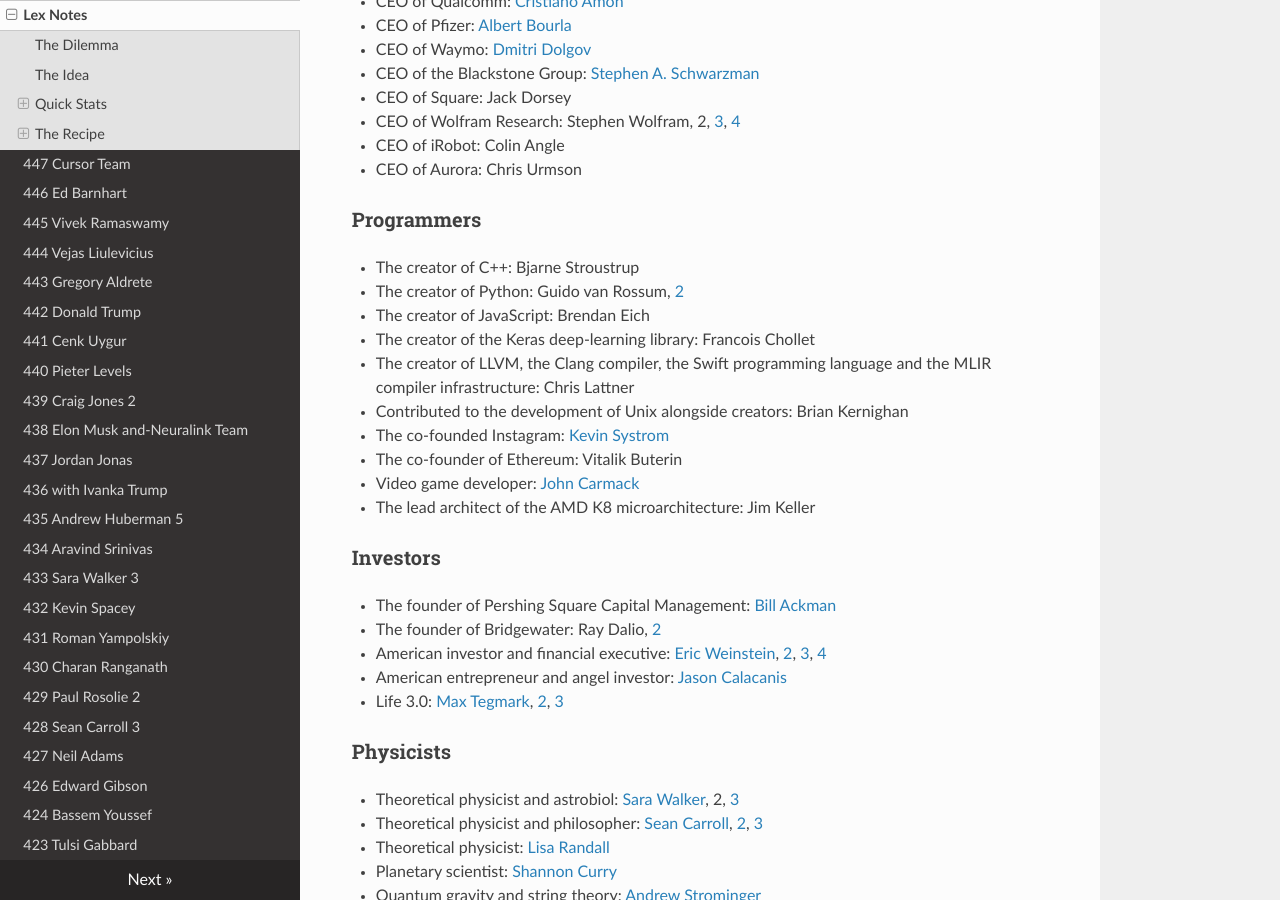
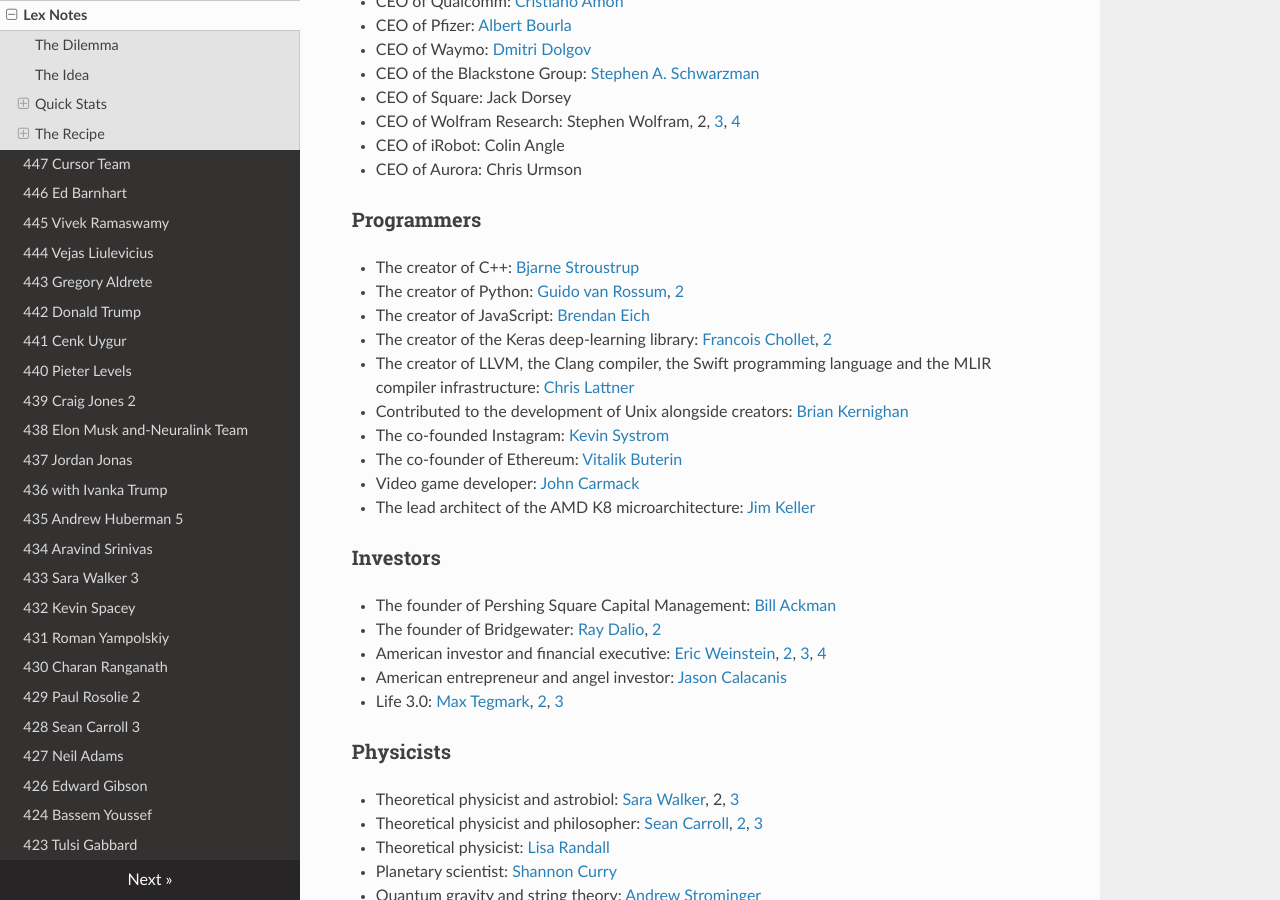
Before and after one commit to Just-Learning/lexnotes, an MkDocs documentation site: the page built from docs/index.md, in a window 1280 px wide and 900 px high, scrolled down 1473 px. Built offline with MkDocs 1.6.1, drawn with Linux system fonts in a browser that asks for light colours; nearby versions of some CDN libraries.

Commit message:
add more hyperlinks to the home page

```diff
--- a/docs/index.md
+++ b/docs/index.md
@@ -63,21 +63,21 @@
 
 ### Programmers
 
-- The creator of C++: Bjarne Stroustrup
-- The creator of Python: Guido van Rossum, [2](./341-guido-van-rossum-2.md)
-- The creator of JavaScript: Brendan Eich
-- The creator of the Keras deep-learning library: Francois Chollet
-- The creator of LLVM, the Clang compiler, the Swift programming language and the MLIR compiler infrastructure: Chris Lattner
-- Contributed to the development of Unix alongside creators: Brian Kernighan
+- The creator of C++: [Bjarne Stroustrup](./48-bjarne-stroustrup.md)
+- The creator of Python: [Guido van Rossum](./6-guido-van-rossum.md), [2](./341-guido-van-rossum-2.md)
+- The creator of JavaScript: [Brendan Eich](./160-brendan-eich.md)
+- The creator of the Keras deep-learning library: [Francois Chollet](./38-francois-chollet.md), [2](./120-francois-chollet-2.md)
+- The creator of LLVM, the Clang compiler, the Swift programming language and the MLIR compiler infrastructure: [Chris Lattner](./21-chris-lattner.md)
+- Contributed to the development of Unix alongside creators: [Brian Kernighan](./109-brian-kernighan.md)
 - The co-founded Instagram: [Kevin Systrom](./243-kevin-systrom.md)
-- The co-founder of Ethereum: Vitalik Buterin
+- The co-founder of Ethereum: [Vitalik Buterin](./80-vitalik-buterin.md)
 - Video game developer: [John Carmack](./309-john-carmack.md)
-- The lead architect of the AMD K8 microarchitecture: Jim Keller
+- The lead architect of the AMD K8 microarchitecture: [Jim Keller](./70-jim-keller.md)
 
 ### Investors
 
 - The founder of Pershing Square Capital Management: [Bill Ackman](./413-bill-ackman.md)
-- The founder of Bridgewater: Ray Dalio, [2](./251-ray-dalio-2.md)
+- The founder of Bridgewater: [Ray Dalio](./54-ray-dalio.md), [2](./251-ray-dalio-2.md)
 - American investor and financial executive: [Eric Weinstein](./16-eric-weinstein.md), [2](./88-eric-weinstein-2.md), [3](./134-eric-weinstein-3.md), [4](./163-eric-weinstein-4.md)
 - American entrepreneur and angel investor: [Jason Calacanis](./161-jason-calacanis.md)
 - Life 3.0: [Max Tegmark](./1-max-tegmark.md), [2](./155-max-tegmark-2.md), [3](./371-max-tegmark-3.md)
```
